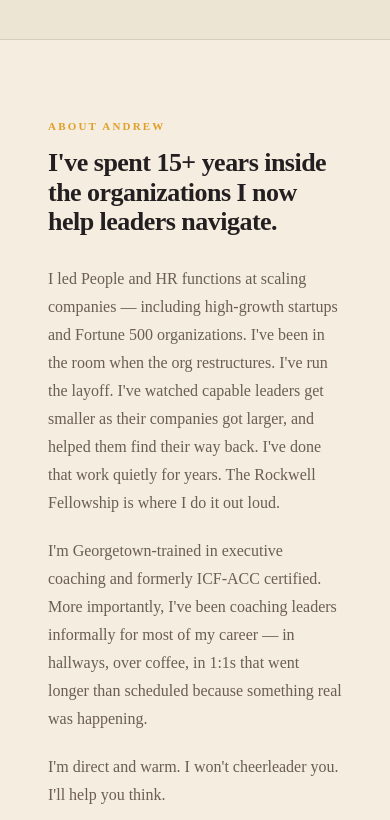
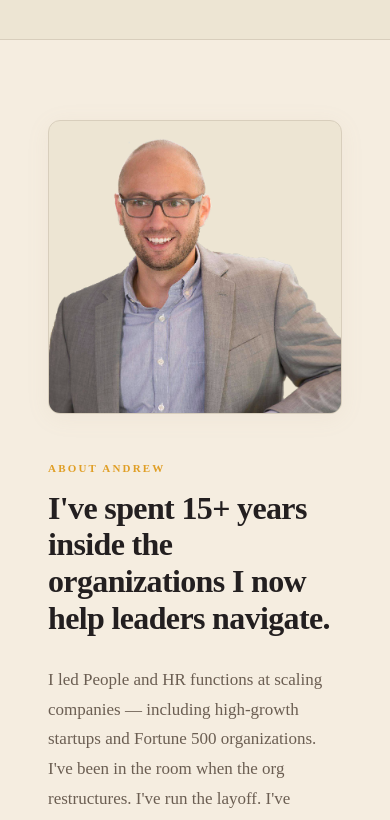
Before and after one commit to mightybrent/Rockwell-Fellowship, a Next.js app: page / in a window 390 px wide. Shown: the part 5400-6220 px from the top of the page. Built offline with nearby package versions, Linux system fonts and the light colour scheme.

Commit message:
Integrate Andrew's headshot into About section
- Added Andrew-Headshot-Final-transparent.png to public
- Updated AboutAndrew.jsx with a two-column grid layout
- Optimized image for mobile with vertical stacking
- Refined About section styling with a rounded image frame and soft shadow

```diff
--- a/src/components/AboutAndrew.jsx
+++ b/src/components/AboutAndrew.jsx
@@ -1,4 +1,5 @@
 import styles from "./components.module.css";
+import Image from "next/image";
 
 const credentials = [
   "Georgetown University · coaching",
@@ -11,7 +12,8 @@ export default function About2() {
   return (
     <section className={styles.about2} id="andrew">
       <div className="container">
-        <div className={styles.about2Inner}>
+        <div className={styles.about2Grid}>
+          <div className={styles.about2Content}>
             <span className="eyebrow">About Andrew</span>
             <h2 className={styles.about2Title}>
               I've spent 15+ years inside the organizations I now help leaders navigate.
@@ -40,6 +42,18 @@ export default function About2() {
               ))}
             </div>
           </div>
+
+          <div className={styles.about2ImageWrapper}>
+            <Image
+              src="/Andrew-Headshot-Final-transparent.png"
+              alt="Andrew Rockwell"
+              width={600}
+              height={600}
+              className={styles.about2Image}
+              priority
+            />
+          </div>
+        </div>
       </div>
     </section>
   );
--- a/src/components/components.module.css
+++ b/src/components/components.module.css
@@ -541,8 +541,31 @@
   border-top: 1px solid var(--color-warm-faint);
 }
 
-.about2Inner {
-  max-width: 760px;
+.about2Grid {
+  display: grid;
+  grid-template-columns: 1.25fr 1fr;
+  gap: 5rem;
+  align-items: center;
+}
+
+.about2Content {
+  display: block;
+}
+
+.about2ImageWrapper {
+  position: relative;
+  border-radius: 12px;
+  overflow: hidden;
+  background: var(--color-parchment);
+  border: 1px solid var(--color-warm-faint);
+  box-shadow: 0 4px 24px rgba(178,152,127,0.08);
+}
+
+.about2Image {
+  display: block;
+  width: 100%;
+  height: auto;
+  filter: contrast(1.02);
 }
 
 .about2Title {
@@ -869,12 +892,15 @@
     padding: 5rem 1.5rem;
   }
 
-  .about2Title {
-    font-size: clamp(1.625rem, 6.5vw, 2rem);
+  .about2Grid {
+    grid-template-columns: 1fr;
+    gap: 3rem;
   }
 
-  .about2Body {
-    font-size: 1rem;
+  .about2ImageWrapper {
+    order: -1; /* Image above text on mobile */
+    max-width: 320px;
+    margin: 0 auto;
   }
 
   .credentialTags {
```
Also changed, not shown: public/Andrew-Headshot-Final-transparent.png (added), public/andrew.png (added). Lines whose indentation alone changed are shown as unchanged.
